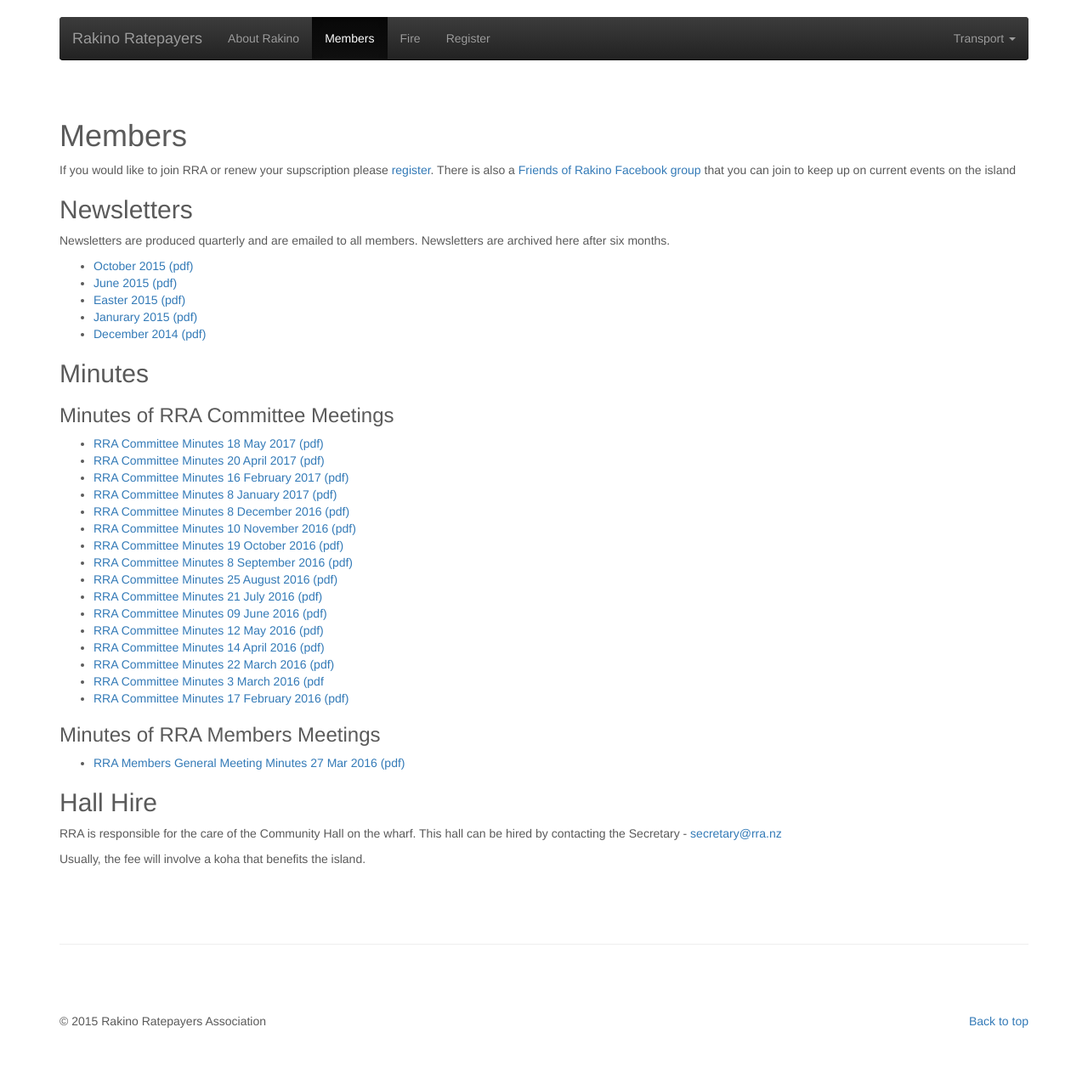
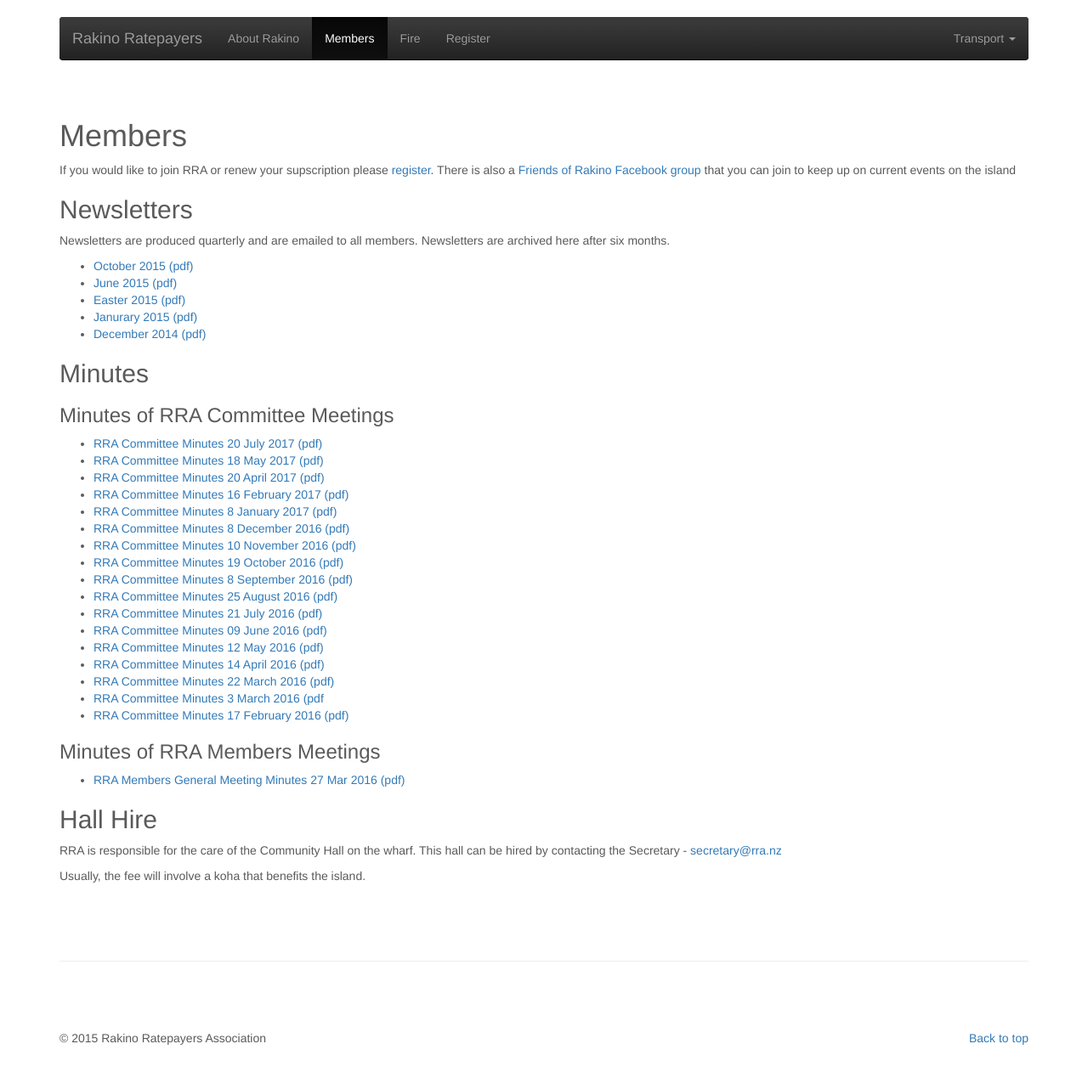
Before and after one commit to rakinoratepayers/rakinoratepayers.github.io, a Jekyll site: the page built from members.md, in a window 1280 px wide. Shown: the whole page at 85% size. Built offline with Jekyll 4.4.1, drawn with Linux system fonts in a browser that asks for light colours; nearby versions of some CDN libraries.

Commit message:
add july 2017 minutes

```diff
--- a/members.md
+++ b/members.md
@@ -24,6 +24,7 @@ Newsletters are produced quarterly and are emailed to all members. Newsletters a
 ## Minutes
 
 ### Minutes of RRA Committee Meetings
+- [RRA Committee Minutes 20 July 2017 (pdf)](/assets/minutes/170720 RRA Committee Minutes 20 July 2017.pdf)
 - [RRA Committee Minutes 18 May 2017 (pdf)](/assets/minutes/170518 RRA Committee Minutes 18 May 2017.pdf)
 - [RRA Committee Minutes 20 April 2017 (pdf)](/assets/minutes/170420 RRA Committee Minutes 20 Apr 2017.pdf)
 - [RRA Committee Minutes 16 February 2017 (pdf)](/assets/minutes/170216 RRA Committee Minutes 16 Feb 2017.pdf)
```
Also changed, not shown: 1 other file.
